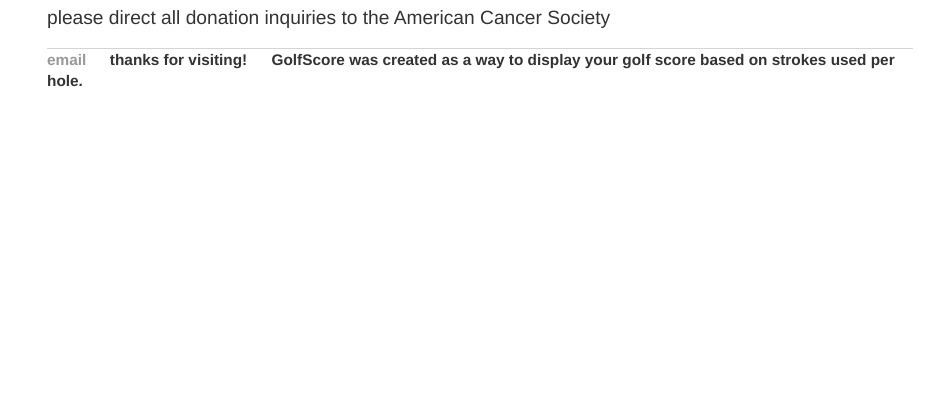
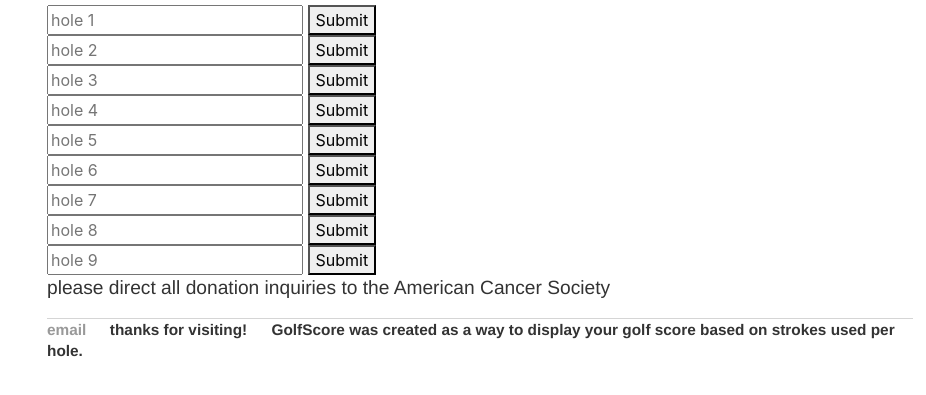
Before and after one commit to ryanpasca/GolfScore, a plain HTML site: page index.html in a window 1280 px wide. Shown: the part 205-600 px from the top of the page, without its empty margins (160-1086 px from the left). Drawn offline with nearby package versions, Linux system fonts and the light colour scheme; files that its build step writes are made by us from their sources.

Commit message:
Update index.html

```diff
--- a/index.html
+++ b/index.html
@@ -36,6 +36,44 @@
 <h3>what did you get on each hole?</h3>
 
 
+<form action="/submit-score">
+    <input type="text" placeholder="hole 1">
+    <button type="submit">Submit</button>
+  </form>
+			<form action="/submit-score">
+    <input type="text" placeholder="hole 2">
+    <button type="submit">Submit</button>
+  </form>
+			<form action="/submit-score">
+    <input type="text" placeholder="hole 3">
+    <button type="submit">Submit</button>
+  </form>
+			<form action="/submit-score">
+    <input type="text" placeholder="hole 4">
+    <button type="submit">Submit</button>
+  </form>
+			<form action="/submit-score">
+    <input type="text" placeholder="hole 5">
+    <button type="submit">Submit</button>
+  </form>
+			<form action="/submit-score">
+    <input type="text" placeholder="hole 6">
+    <button type="submit">Submit</button>
+  </form>
+			<form action="/submit-score">
+    <input type="text" placeholder="hole 7">
+    <button type="submit">Submit</button>
+  </form>
+			<form action="/submit-score">
+    <input type="text" placeholder="hole 8">
+    <button type="submit">Submit</button>
+  </form>
+			<form action="/submit-score">
+    <input type="text" placeholder="hole 9">
+    <button type="submit">Submit</button>
+  </form>
+
+
 		</div><!-- /.container -->
 
 
```
